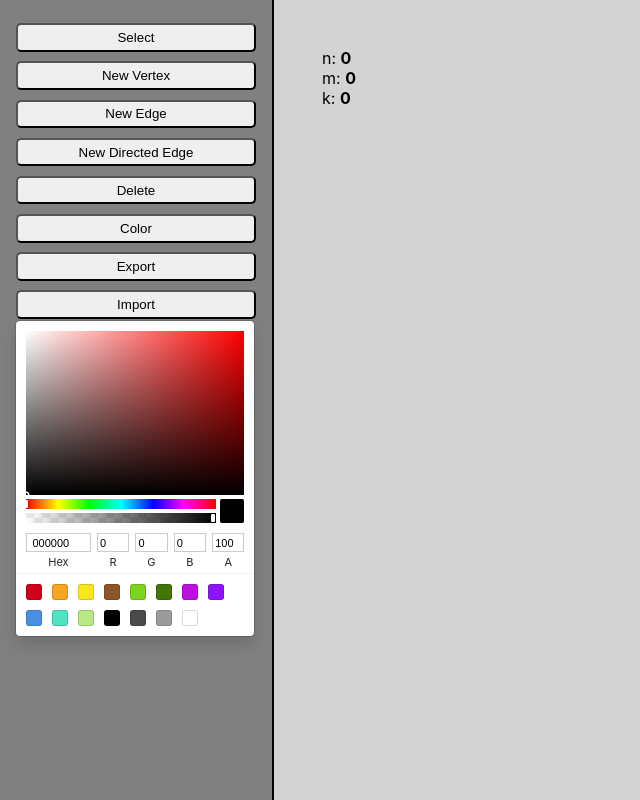
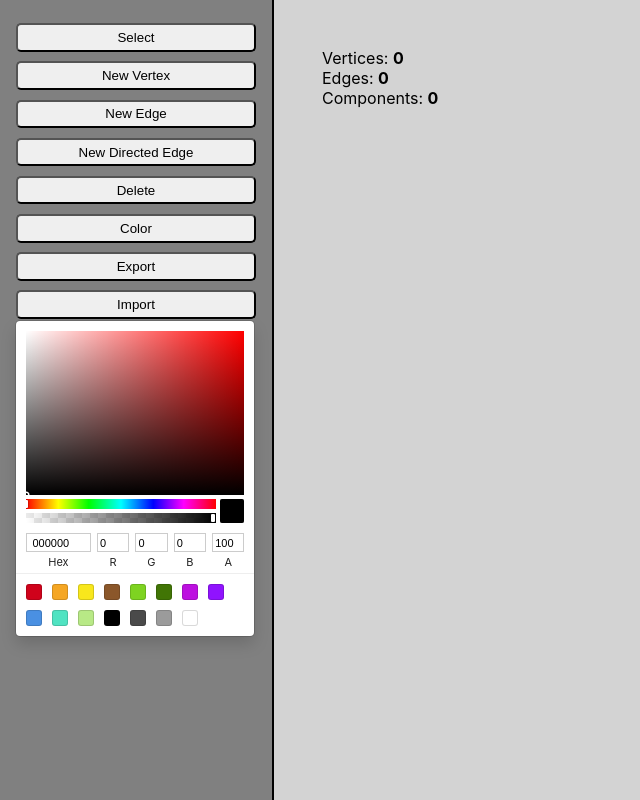
Before and after one commit to Lrfoster03/Graph-Theory-Sketchpad, a React (Create React App) app: page / in a window 1280 px wide. Shown: the whole page, without its empty margins (0-640 px from the left). Built offline with nearby package versions, Linux system fonts and the light colour scheme.

Commit message:
Renamed infobox values to better indicate Vertices, Edges, and Components (#10)

```diff
--- a/src/InfoBox.js
+++ b/src/InfoBox.js
@@ -5,9 +5,9 @@ function InfoBox(props) {
     const {numVertices, numEdges, numComponents} = props
     return (
       <div className='InfoBox'>
-          <div>n: <strong>{numVertices}</strong></div>
-          <div>m: <strong>{numEdges}</strong></div>
-          <div>k: <strong>{numComponents}</strong></div>
+          <div>Vertices: <strong>{numVertices}</strong></div>
+          <div>Edges: <strong>{numEdges}</strong></div>
+          <div>Components: <strong>{numComponents}</strong></div>
       </div>
     );
 }
```
